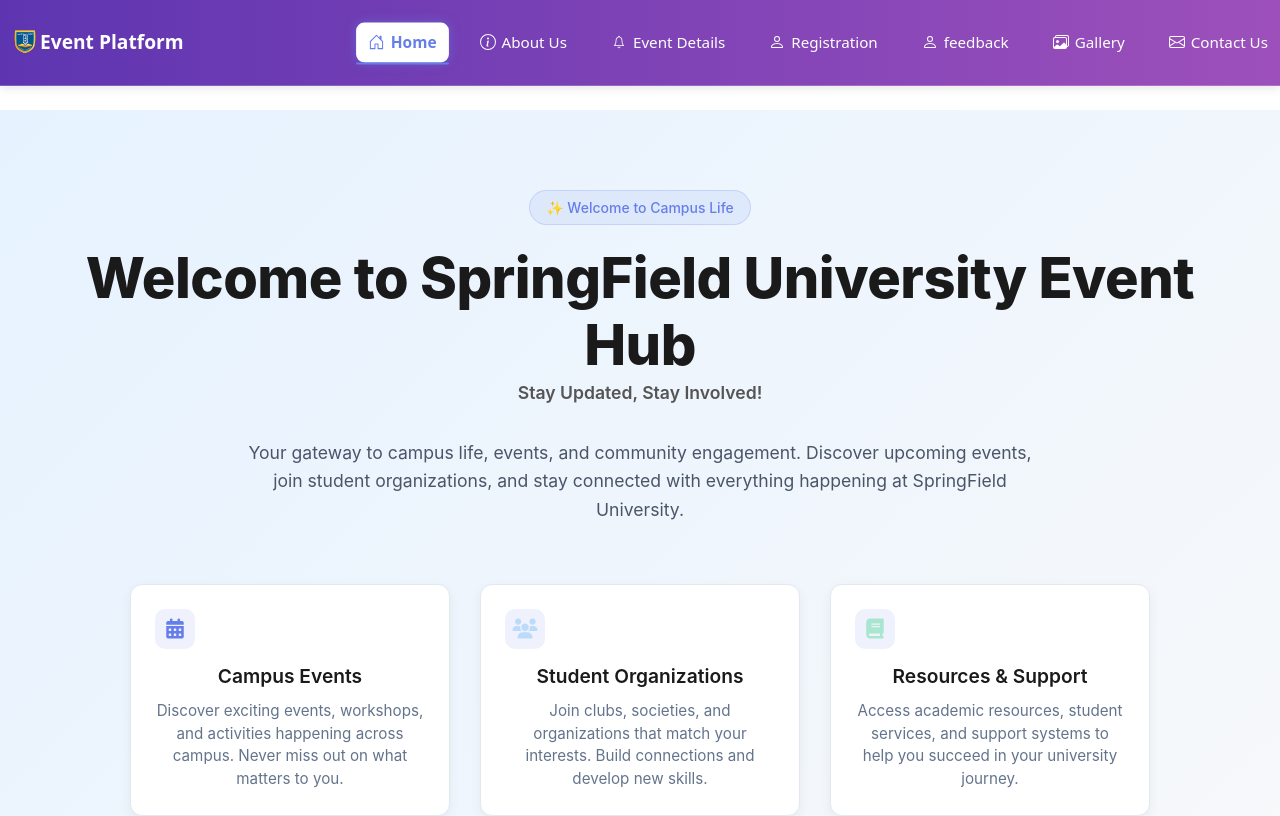
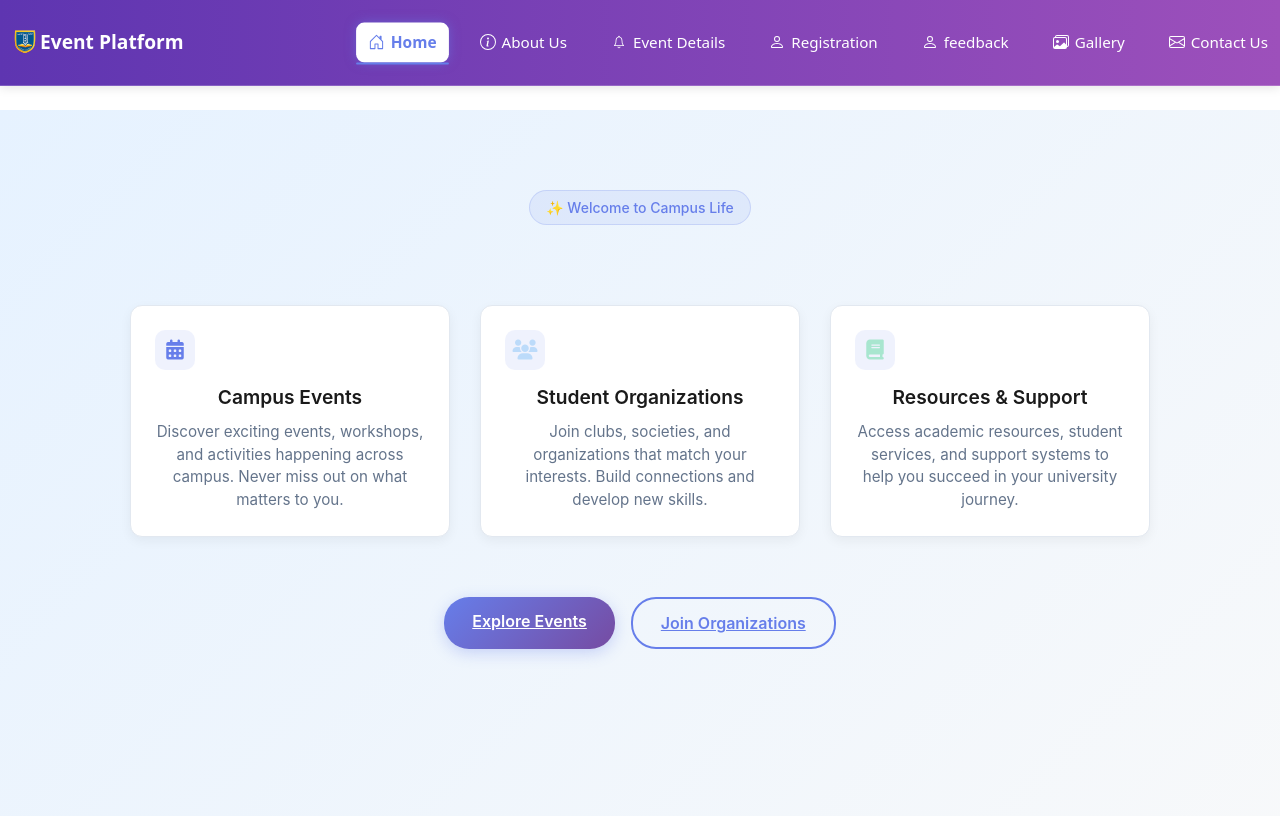
Before and after one commit to abdulmumenalnahari-dot/University-events-website, a React (Create React App) app: page / in a window 1280 px wide. Shown: the top 816 px of the page. Built offline with nearby package versions, Linux system fonts and the light colour scheme.

Commit message:
تعديل الفيد

```diff
--- a/src/components/HomeBegin.js
+++ b/src/components/HomeBegin.js
@@ -13,12 +13,6 @@ const HomeBegin = () => {
         <div className="welcome-badge">
           <span>✨ Welcome to Campus Life</span>
         </div>
-        <h1>Welcome to SpringField University Event Hub</h1>
-        <p className="subtitle">Stay Updated, Stay Involved!</p>
-        <p className="description">
-          Your gateway to campus life, events, and community engagement. Discover upcoming events, join student organizations,
-          and stay connected with everything happening at SpringField University.
-        </p>
 
 
         {/* Features Cards */}
--- a/src/components/Quick.js
+++ b/src/components/Quick.js
@@ -11,25 +11,25 @@ const Quick = () => {
       title: 'Event Calendar',
       description: 'View all upcoming events and important dates',
       icon: <FaCalendarAlt size={20} color="#1976d2" />,
-      link: '/calendar'
+      link:  PATHS.EVENTS
     },
     {
       title: 'Registration',
       description: 'Register for events and join activities',
       icon: <FaUsers size={20} color="#7b1fa2" />,
-      link: '/register'
+      link: PATHS.FEEDBACK
     },
     {
       title: 'Gallery',
       description: 'Browse photos from past events and activities',
       icon: <FaImages size={20} color="#2e7d32" />,
-      link: '/gallery'
+      link:  PATHS.GALLERY
     },
     {
       title: 'Contact Us',
       description: 'Get in touch with event organizers',
       icon: <FaEnvelope size={20} color="#d84315" />,
-      link: '/contact'
+      link:  PATHS.CONTACT
     }
   ];
 
```
Also changed, not shown: src/components/eventTime.js (deleted).
